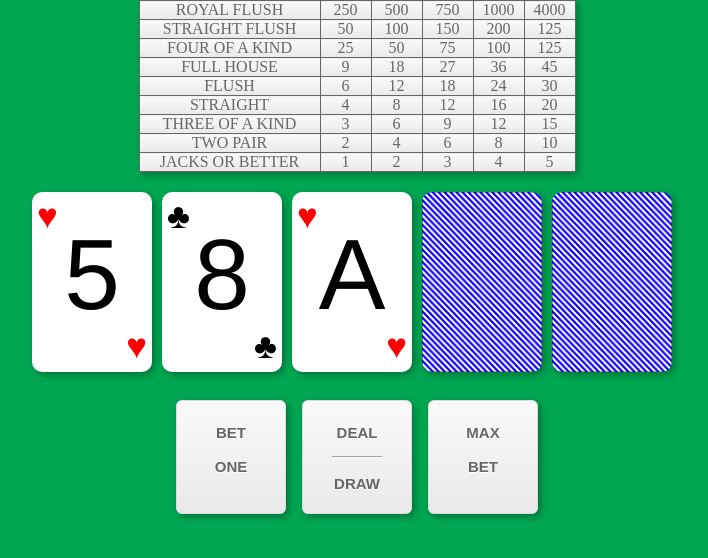
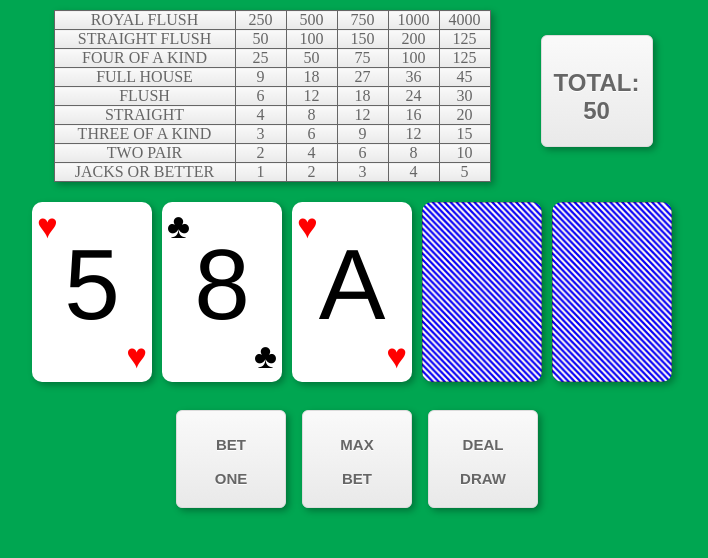
Before and after one commit to rockinrobin714/Javascript-projects, a PHP site: page /index.html in a window 1280 px wide. Shown: the top 558 px of the page, without its empty margins (283-991 px from the left). Run offline with PHP 8.4, Linux system fonts and the light colour scheme; some libraries are stand-ins or nearby versions.

Commit message:
Styling total money box

```diff
--- a/poker/index.html
+++ b/poker/index.html
@@ -12,6 +12,14 @@
 			<div class="centered-row">
 				<table id="table">
 				</table>
+				<div class='bet-box'>
+				<br>
+				TOTAL:
+				<br>
+				<span id='bet'>
+				50
+				</span>
+				</div>
 			</div>
 			<div class="hand centered-row">
 				<div class='card suithearts'><p>5</p></div>
@@ -22,8 +30,8 @@
 			</div>
 			<div class="centered-row">
 				<div class="button"><br>BET<br><br>ONE<br></div>
-				<div class="button"><br>DEAL <br>______ <br><br>DRAW</div>
 				<div class="button"><br>MAX<br><br>BET<br></div>
+				<div class="button"><br>DEAL<br><br>DRAW</div>
 			</div>
 		</div>
 	</div>
--- a/poker/styles.css
+++ b/poker/styles.css
@@ -108,6 +108,7 @@ table {
   box-shadow: 3px 3px 7px rgba(0,0,0,0.3);
 }
 table, th, td {
+  margin-top:10px;
   border: 1px solid #666666;
   color:#666666;
   background:-webkit-gradient(linear, left top, left bottom, color-stop(0.05, #f9f9f9), color-stop(1, #e9e9e9));
@@ -124,11 +125,10 @@ td {
 .title {
   width:180px;
 }
-
-.button {
+.button, .bet-box {
   text-align: center;
   width: 60px;
-  height: 100px;
+  height: 80px;
   -moz-box-shadow:inset 0px 1px 0px 0px #ffffff;
   -webkit-box-shadow:inset 0px 1px 0px 0px #ffffff;
   box-shadow:inset 0px 1px 0px 0px #ffffff;
@@ -150,12 +150,19 @@ td {
   font-family:Arial;
   font-size:15px;
   font-weight:bold;
-  padding:6px 24px;
+  padding:8px 24px;
   text-decoration:none;
   text-shadow:0px 1px 0px #ffffff;
   margin: 8px;
   -webkit-box-shadow: 3px 3px 7px rgba(0,0,0,0.3);
   box-shadow: 3px 3px 7px rgba(0,0,0,0.3);
+}
+.bet-box {
+  margin-left: 50px;
+  font-size: 24px;
+  padding: 5px;
+  height:100px;
+  width:100px;
 }
 .card:hover, .button:hover {
   background:-webkit-gradient(linear, left top, left bottom, color-stop(0.05, #e9e9e9), color-stop(1, #f9f9f9));
@@ -171,3 +178,7 @@ td {
   position:relative;
   top:1px;
 }
+.hold {
+  background: yellow;
+  padding:5px;
+}
```
